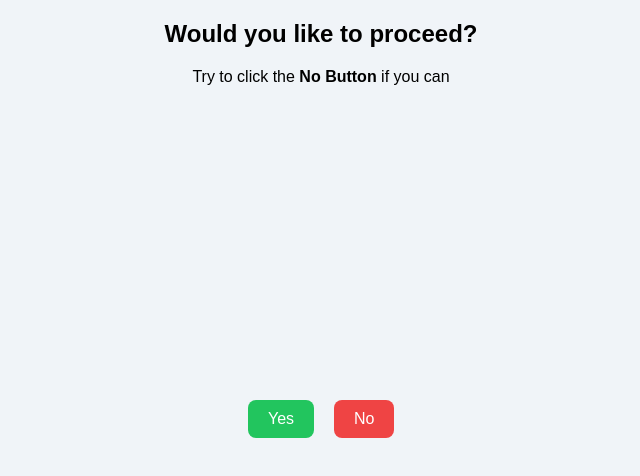
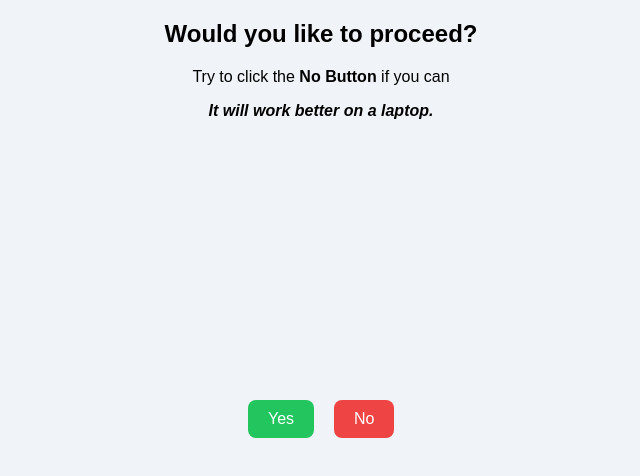
Before and after one commit to ASHFOX474/no-Button-click-Challenge, a plain HTML site: page index.html in a window 1280 px wide. Shown: the whole page, without its empty margins (319-959 px from the left). Drawn offline with Linux system fonts and the light colour scheme.

Commit message:
Update index.html

```diff
--- a/index.html
+++ b/index.html
@@ -36,6 +36,7 @@
     <body>
         <h2>Would you like to proceed?</h2>
         <p>Try to click the <strong>No Button</strong> if you can</p>
+        <p><b><i>It will work better on a laptop.</i></b></p>
         <button id="y">Yes</button>
         <button id="n">No</button>
         <p id="m"></p>
```
